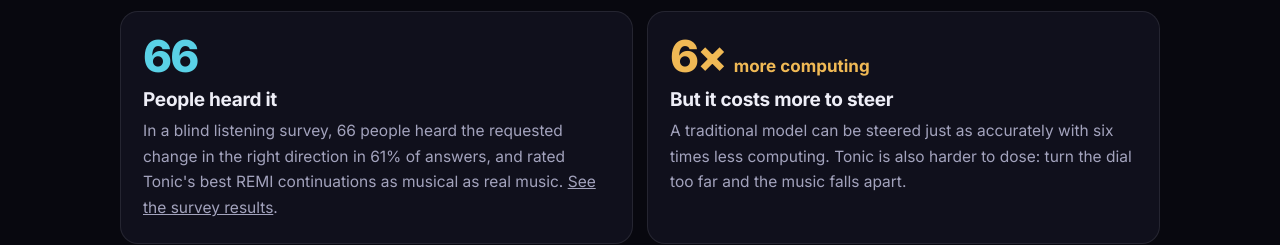
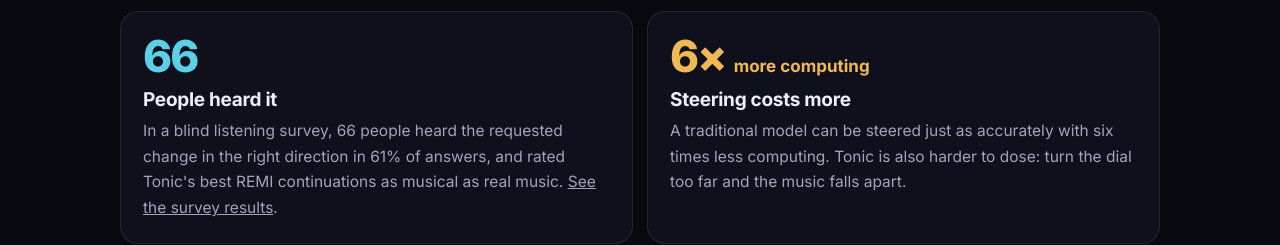
Before and after one commit to RebeccaCeccatelli/tonic, a plain HTML site: page how-it-works/index.html in a window 1280 px wide. Shown: the part 4921-5166 px from the top of the page. Drawn offline with Linux system fonts and the light colour scheme.

Commit message:
How it works: cost box heading 'Steering costs more'

```diff
--- a/how-it-works/index.html
+++ b/how-it-works/index.html
@@ -335,7 +335,7 @@ footer a { color: var(--muted); }
       </div>
       <div class="find meh">
         <div class="big">6× <small>more computing</small></div>
-        <h3>But it costs more to steer</h3>
+        <h3>Steering costs more</h3>
         <p>A traditional model can be steered just as accurately with six times less computing. Tonic is also harder to dose: turn the dial too far and the music falls apart.</p>
       </div>
       <div class="find meh">
```
